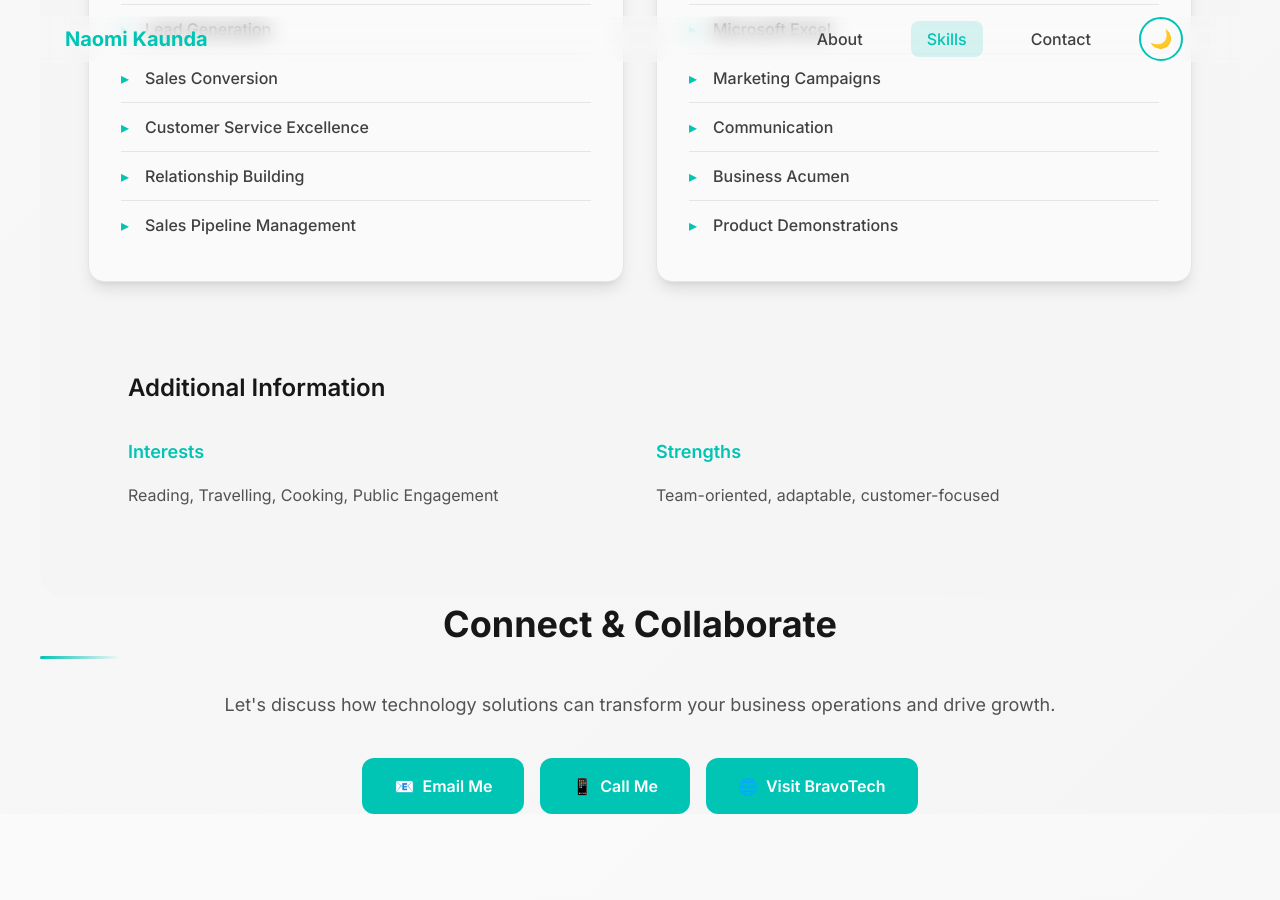
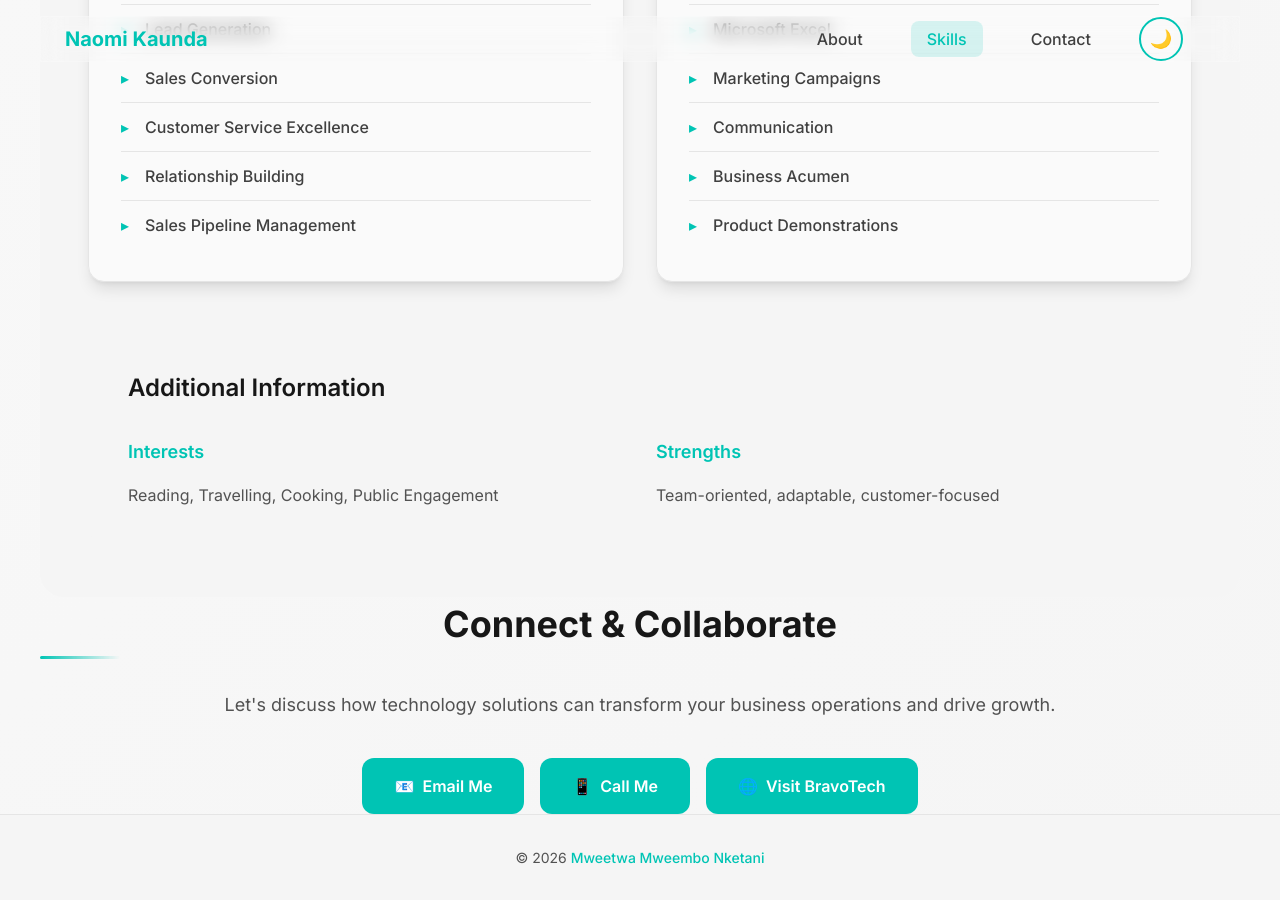
Before and after one commit to N3gus/Naomi-Kaunda, a Jekyll site: the page built from index.md, in a window 1280 px wide and 900 px high, scrolled down 1502 px. Built offline with Jekyll 4.4.1, drawn with Linux system fonts in a browser that asks for light colours; before the commit the page ends 2316 px from its top, so only the background shows below that.

Commit message:
Add missing footer to layout

```diff
--- a/_layouts/default.html
+++ b/_layouts/default.html
@@ -1134,6 +1134,11 @@
         {{ content }}
     </main>
 
+    <!-- Footer -->
+    <footer>
+        <p>© 2026 <a href="https://n3gus.github.io/Sales_Engineer" target="_blank" rel="noopener">Mweetwa Mweembo Nketani</a></p>
+    </footer>
+
     <script>
         // Initialize after DOM is loaded
         document.addEventListener('DOMContentLoaded', function() {
```
